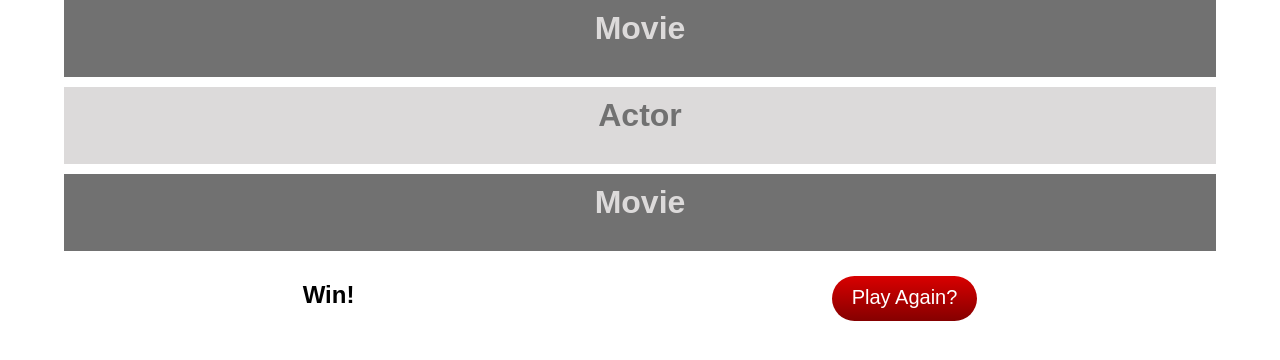
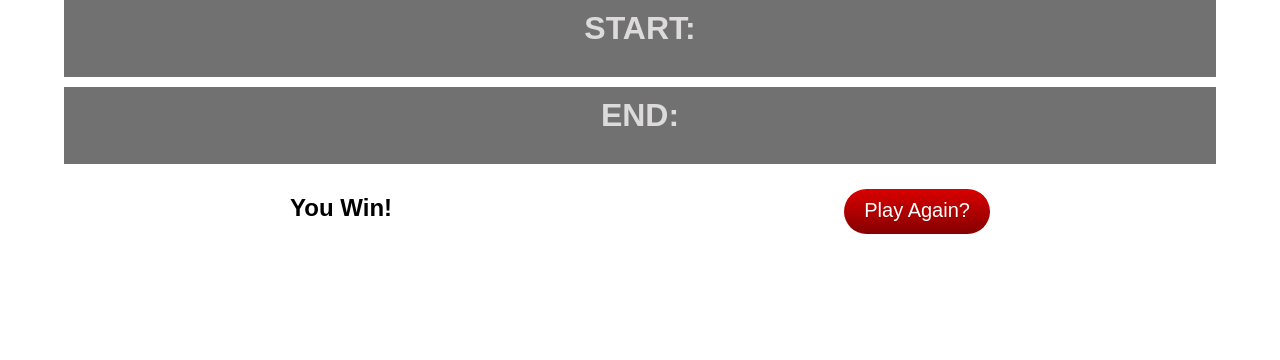
Before and after one commit to SMuyesser/themoviegame, a React (Create React App) app: page /game in a window 1280 px wide. Shown: the top 360 px of the page. Built offline with nearby package versions, Linux system fonts and the light colour scheme.

Commit message:
able to select a start and end movie that displays in game

```diff
--- a/src/actions.js
+++ b/src/actions.js
@@ -1,8 +1,9 @@
-export const NEW_GAME = 'NEW_GAME';
+/*export const NEW_GAME = 'NEW_GAME';
 export const newGame = () => ({
 	type: NEW_GAME,
-	feedback: "It has begun!"
-});
+	feedback: "It has begun!",
+	gameChain: []
+});*/
 
 export const SET_START_MOVIE = 'SET_START_MOVIE';
 export const setStartMovie = (startMovie) => ({
@@ -16,8 +17,9 @@ export const setEndMovie = (endMovie) => ({
     endMovie
 });
 
-export const MAKE_GUESS = 'MAKE_GUESS';
+/*export const MAKE_GUESS = 'MAKE_GUESS';
 export const makeGuess = (guess) => ({
     type: MAKE_GUESS,
     guess
 });
+*/
--- a/src/components/App.js
+++ b/src/components/App.js
@@ -11,7 +11,7 @@ export default function App(props) {
         <div className="App">
           <Route exact path="/" component={Home} />
           <Route exact path="/setup" component={Setup} />
-          <Route exact path="/game" component={Game} gameStatus="You win" />
+          <Route exact path="/game" component={Game} />
         </div>
       </Router>
     );
--- /dev/null
+++ b/src/components/endMovie.js
@@ -0,0 +1,35 @@
+import React from 'react';
+import {connect} from 'react-redux';
+
+import {setEndMovie} from '../actions';
+
+import './main.css';
+
+export class EndMovie extends React.Component {
+	selectEndMovie(event) {
+		event.preventDefault();
+		const endMovieValue = this.input.value;
+		this.props.dispatch(setEndMovie(endMovieValue));
+	}
+
+	render() {
+	    return (
+			<div className="row">
+				<div className="col-lg-6">
+					<form className="input-group" onSubmit={e => this.selectEndMovie(e)}>
+						<span className="input-group-btn">
+							<input className="end-movie-btn" type="submit" value="Ending Movie"/>
+						</span>
+						<input type="text" className="form-control" placeholder="Find Ending Movie..." ref={input => this.input = input}></input>
+					</form>
+				</div>
+			</div>
+	    );
+	}
+};
+
+const mapStateToProps = state => ({
+	endMovie: state.endMovie
+});
+
+export default connect(mapStateToProps)(EndMovie);
--- a/src/components/game.js
+++ b/src/components/game.js
@@ -1,34 +1,17 @@
 import React from 'react';
+import {Link} from 'react-router-dom';
+
+import GameGuess from './gameguess';
 
 import './main.css';
 
 export default function Game(props) {
     return (
         <div className="game">
-			<div className="game-row">
-				<div className="col-lg-6 guess movie">
-					<div className="input-group">
-						<h1 className="game-text">Movie</h1>
-					</div>
-				</div>
-			</div>
-			<div className="game-row">
-				<div className="col-lg-6 guess actor">
-					<div className="input-group">
-						<h1 className="game-text">Actor</h1>
-					</div>
-				</div>
-			</div>
-			<div className="game-row">
-				<div className="col-lg-6 guess movie">
-					<div className="input-group">
-						<h1 className="game-text">Movie</h1>
-					</div>
-				</div>
-			</div>
+        	<GameGuess />
 			<div className="game-page-btn">
-				<h2>Win!</h2>
-				<a className="btn btn-danger btn-lg restart-game-btn" href="/setup" role="button">Play Again?</a>
+				<h2>You Win!</h2>
+				<Link className="btn btn-danger btn-lg restart-game-btn" to="/setup" role="button">Play Again?</Link>
 			</div>
 		</div>
     );
--- /dev/null
+++ b/src/components/gameguess.js
@@ -0,0 +1,30 @@
+import React from 'react';
+import {connect} from 'react-redux';
+
+import './main.css';
+
+export class GameGuess extends React.Component {
+	render () {
+		return (
+			<div className="game-row">
+				<div className="col-lg-6 guess movie">
+					<div className="input-group">
+						<h1 className="game-text">START:  {this.props.startMovie}</h1>
+					</div>
+				</div>
+				<div className="col-lg-6 guess movie">
+					<div className="input-group">
+						<h1 className="game-text">END:  {this.props.endMovie}</h1>
+					</div>
+				</div>
+			</div>
+		);
+	}
+};
+
+const mapStateToProps = state => ({
+	startMovie: state.startMovie,
+	endMovie: state.endMovie
+});
+
+export default connect(mapStateToProps)(GameGuess);
--- a/src/components/setup.js
+++ b/src/components/setup.js
@@ -1,4 +1,7 @@
 import React from 'react';
+import {Link} from 'react-router-dom';
+import StartMovie from './startMovie';
+import EndMovie from './endMovie';
 
 import './main.css';
 
@@ -7,35 +10,17 @@ export default function Setup(props) {
         <div className="setup">
 			<div className="page-header">
 				<h2 className="game-setup-page-title">How To Play</h2>
-				<p>Player must alternate selecting movies and castmembers from those movies to connect the starting movie to the ending movie.</p>
+				<p>Player must alternate selecting movies and cast members from those movies to connect the starting movie to the ending movie.</p>
 				<p>Select your starting and ending movies below.  If you don't like your choices, just click show new movies.</p>
 			</div>
 			<div className="container-fluid game-setup-page">
 				<h2 className="game-setup-page-title">Game Set-Up</h2>
-				<div className="row">
-					<div className="col-lg-6">
-						<div className="input-group">
-							<span className="input-group-btn">
-								<button className="start-movie-btn" type="button">Starting Movie</button>
-							</span>
-							<input type="text" className="form-control" placeholder="Find Movie..."></input>
-						</div>
-					</div>
-				</div>
-				<div className="row">
-					<div className="col-lg-6">
-						<div className="input-group">
-							<span className="input-group-btn">
-								<button className="end-movie-btn" type="button">Ending Movie</button>
-							</span>
-							<input type="text" className="form-control" placeholder="Find Movie..."></input>
-						</div>
-					</div>
-				</div>
+				<StartMovie />
+				<EndMovie />
 				<a className="show-new-movies-btn" href="wireframe-game-page.html" role="button">Show New Movies</a>
 			</div>
 			<div className="game-setup-page-begin-btn">
-				<a className="btn btn-danger btn-lg begin-game-btn" href="/game" role="button">Begin Game</a>
+				<Link className="btn btn-danger btn-lg begin-game-btn" to="/game" role="button">Begin Game</Link>
 			</div>
 		</div>
     );
--- /dev/null
+++ b/src/components/startMovie.js
@@ -0,0 +1,35 @@
+import React from 'react';
+import {connect} from 'react-redux';
+
+import {setStartMovie} from '../actions';
+
+import './main.css';
+
+export class StartMovie extends React.Component {
+	selectStartMovie(event) {
+		event.preventDefault();
+		const startMovieValue = this.input.value;
+		this.props.dispatch(setStartMovie(startMovieValue));
+	}
+
+	render() {
+	    return (
+			<div className="row">
+				<div className="col-lg-6">
+					<form className="input-group" onSubmit={e => this.selectStartMovie(e)}>
+						<span className="input-group-btn">
+							<input className="start-movie-btn" type="submit" value="Starting Movie"/>
+						</span>
+						<input type="text" className="form-control" placeholder="Find Starting Movie..." ref={input => this.input = input}></input>
+					</form>
+				</div>
+			</div>
+	    );
+	}
+};
+
+const mapStateToProps = state => ({
+	startMovie: state.startMovie
+});
+
+export default connect(mapStateToProps)(StartMovie);
--- a/src/reducer.js
+++ b/src/reducer.js
@@ -1,23 +1,27 @@
-import {NEW_GAME,
-		SET_START_MOVIE,
-		SET_END_MOVIE,
-		MAKE_GUESS
-} from './actions';
+import {SET_START_MOVIE,
+		SET_END_MOVIE} from './actions';
 
 const initialState = {
 	gameChain: [],
 	feedback: "Let's Play!",
-	startMovie: "movie1",
-	endMovie: "movie2",
+	startMovie: "",
+	endMovie: "",
 	gameInProgress: false
 }
 
 export default (state, action) => {
 	state = state || initialState;
-	if (action.type === NEW_GAME) {
-		state = Object.assign({}, initialState, {
-			feedback: action.feedback
+	if (action.type === SET_START_MOVIE) {
+		state = Object.assign({}, state, {
+			startMovie: action.startMovie
 		});
+		return state;
+	}
+	else if (action.type === SET_END_MOVIE) {
+		state = Object.assign({}, state, {
+			endMovie: action.endMovie
+		});
+		return state;
+	}
 	return state;
-	}
 }
```
